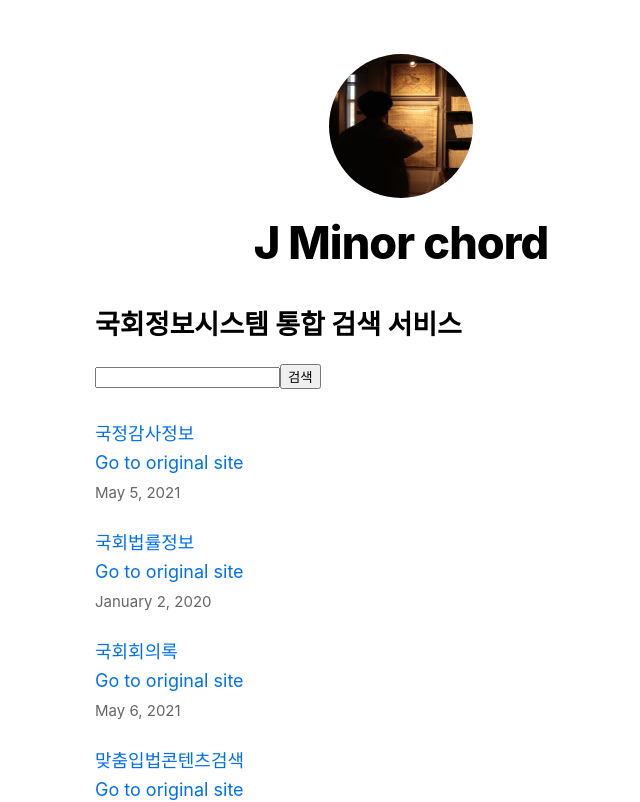
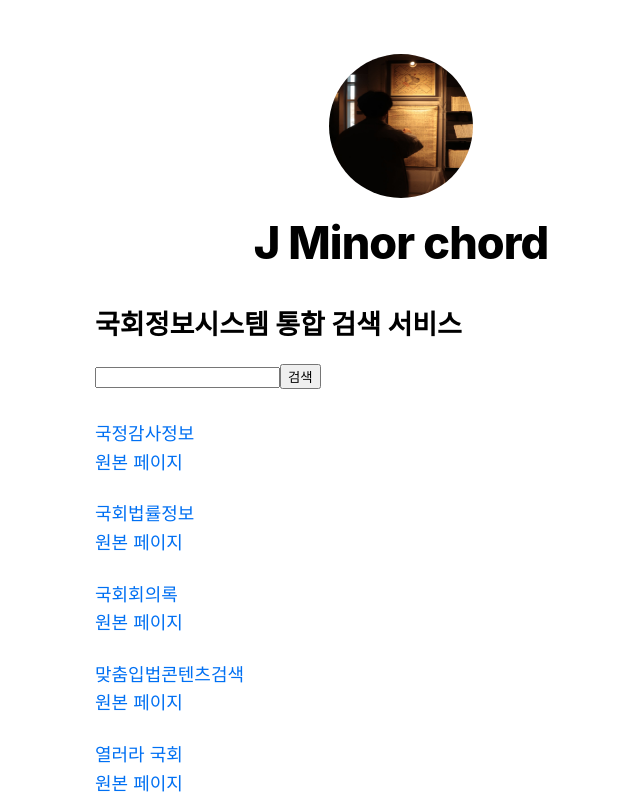
Before and after one commit to YongwoonJang/gyujanggak, a Next.js app in the folder app/nextjs-blog/: page / in a window 1280 px wide. Shown: the top 802 px of the page, without its empty margins (239-879 px from the left). Built offline with nearby package versions, Linux system fonts and the light colour scheme.

Commit message:
Modify : Delete Date section

```diff
--- a/app/nextjs-blog/pages/index.js
+++ b/app/nextjs-blog/pages/index.js
@@ -41,12 +41,9 @@ export default function Home({ allPostsData }) {
               </Link>
               <br />
               <Link href={url}>
-                <a>Go to original site</a>
+                <a>원본 페이지</a>
               </Link>
               <br />
-              <small className={utilStyles.lightText}>
-                <Date dateString={date} />
-              </small>
             </li>
           ))}
         </ul>
```
